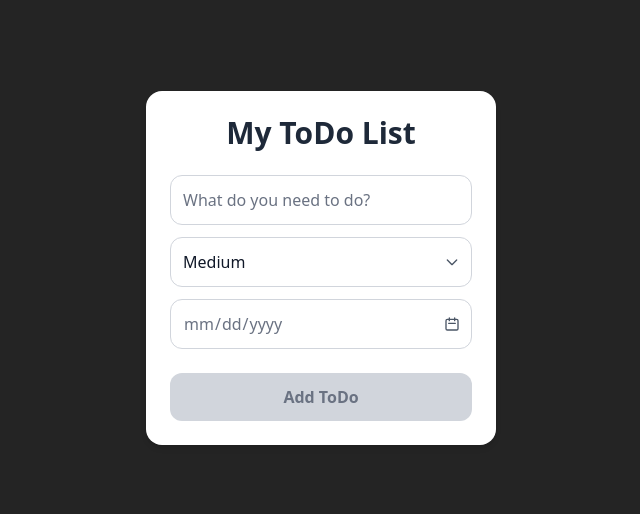
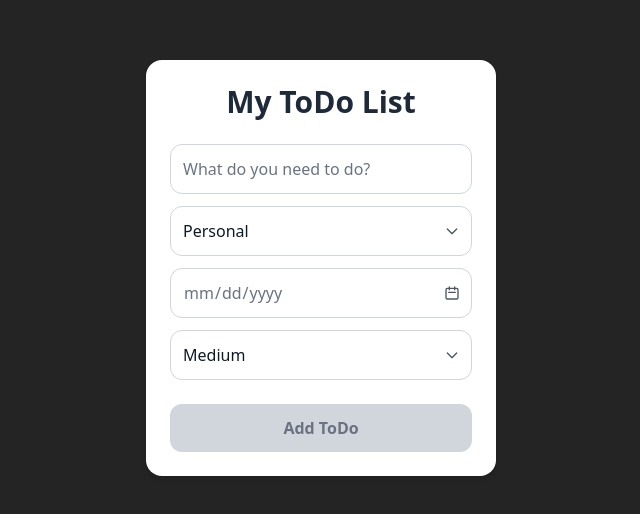
Before and after one commit to jwlim94/todo, a React (Vite) app: page / in a window 1280 px wide. Shown: the part 132-646 px from the top of the page, without its empty margins (319-959 px from the left). Built offline with nearby package versions, Linux system fonts and the light colour scheme.

Commit message:
implement category field with predefined options

```diff
--- a/src/App.tsx
+++ b/src/App.tsx
@@ -6,6 +6,9 @@ const App = () => {
   // * STATES *
   const [todos, setTodos] = useState<TodoItem[]>(() => loadTodos());
   const [description, setDescription] = useState("");
+  const [category, setCategory] = useState<
+    "Personal" | "Work" | "Shopping" | "Study" | "Other"
+  >("Personal");
   const [priority, setPriority] = useState<"High" | "Medium" | "Low">("Medium");
   const [dueDate, setDueDate] = useState("");
   const [editingTodo, setEditingTodo] = useState<TodoItem | null>(null);
@@ -23,6 +26,7 @@ const App = () => {
     const newTodo: TodoItem = {
       id: crypto.randomUUID(),
       description,
+      category,
       priority,
       dueDate: new Date(dueDate + "T00:00:00"),
       status: "Not Started",
@@ -68,18 +72,19 @@ const App = () => {
           onChange={(e) => setDescription(e.target.value)}
         />
 
-        {/* Priority Section */}
+        {/* Category Section */}
         <div className="relative cursor-pointer">
           <select
             className="border border-gray-300 p-3 pr-10 rounded-xl focus:outline-none focus:ring-2 focus:ring-blue-300 transition text-gray-900 appearance-none w-full cursor-pointer"
-            value={priority}
+            value={category}
             onChange={(e) =>
-              setPriority(e.target.value as "High" | "Medium" | "Low")
+              setCategory(e.target.value as TodoItem["category"])
             }
           >
-            <option value="High">High</option>
-            <option value="Medium">Medium</option>
-            <option value="Low">Low</option>
+            <option value="Personal">Personal</option>
+            <option value="Work">Work</option>
+            <option value="Shopping">Shopping</option>
+            <option value="Study">Study</option>
           </select>
           <div className="pointer-events-none absolute inset-y-0 right-3 flex items-center text-gray-600">
             <svg
@@ -127,6 +132,36 @@ const App = () => {
                 strokeLinecap="round"
                 strokeLinejoin="round"
                 d="M8 7V3m8 4V3m-9 8h10M5 21h14a2 2 0 002-2V7a2 2 0 00-2-2H5a2 2 0 00-2 2v12a2 2 0 002 2z"
+              />
+            </svg>
+          </div>
+        </div>
+
+        {/* Priority Section */}
+        <div className="relative cursor-pointer">
+          <select
+            className="border border-gray-300 p-3 pr-10 rounded-xl focus:outline-none focus:ring-2 focus:ring-blue-300 transition text-gray-900 appearance-none w-full cursor-pointer"
+            value={priority}
+            onChange={(e) =>
+              setPriority(e.target.value as "High" | "Medium" | "Low")
+            }
+          >
+            <option value="High">High</option>
+            <option value="Medium">Medium</option>
+            <option value="Low">Low</option>
+          </select>
+          <div className="pointer-events-none absolute inset-y-0 right-3 flex items-center text-gray-600">
+            <svg
+              className="w-4 h-4"
+              fill="none"
+              stroke="currentColor"
+              strokeWidth="2"
+              viewBox="0 0 24 24"
+            >
+              <path
+                strokeLinecap="round"
+                strokeLinejoin="round"
+                d="M19 9l-7 7-7-7"
               />
             </svg>
           </div>
@@ -247,6 +282,17 @@ const App = () => {
                   {todo.description}
                 </p>
 
+                <p className="text-sm text-gray-500">
+                  Category: {todo.category}
+                </p>
+
+                {/* Date Section */}
+                {todo.dueDate && (
+                  <p className="text-sm text-gray-500">
+                    Due: {new Date(todo.dueDate).toLocaleDateString()}
+                  </p>
+                )}
+
                 {/* Priority Section */}
                 <p
                   className={`text-sm font-medium ${
@@ -259,13 +305,6 @@ const App = () => {
                 >
                   Priority: {todo.priority}
                 </p>
-
-                {/* Date Section */}
-                {todo.dueDate && (
-                  <p className="text-sm text-gray-500">
-                    Due: {new Date(todo.dueDate).toLocaleDateString()}
-                  </p>
-                )}
 
                 {/* Status Section */}
                 <p
@@ -314,7 +353,7 @@ const App = () => {
               Edit ToDo
             </h2>
 
-            {/* Description */}
+            {/* Description Section */}
             <input
               className="border w-full border-gray-300 p-3 rounded-xl focus:outline-none focus:ring-1 focus:ring-blue-300 transition text-gray-900 placeholder-gray-500"
               placeholder="What do you need to do?"
@@ -324,21 +363,22 @@ const App = () => {
               }
             />
 
-            {/* Priority */}
+            {/* Category Section */}
             <div className="relative cursor-pointer">
               <select
                 className="border border-gray-300 p-3 pr-10 rounded-xl focus:outline-none focus:ring-2 focus:ring-blue-300 transition text-gray-900 appearance-none w-full cursor-pointer"
-                value={editingTodo.priority}
+                value={editingTodo.category}
                 onChange={(e) =>
                   setEditingTodo({
                     ...editingTodo,
-                    priority: e.target.value as TodoItem["priority"],
+                    category: e.target.value as TodoItem["category"],
                   })
                 }
               >
-                <option value="High">High</option>
-                <option value="Medium">Medium</option>
-                <option value="Low">Low</option>
+                <option value="Personal">Personal</option>
+                <option value="Work">Work</option>
+                <option value="Shopping">Shopping</option>
+                <option value="Study">Study</option>
               </select>
               <div className="pointer-events-none absolute inset-y-0 right-3 flex items-center text-gray-600">
                 <svg
@@ -357,7 +397,7 @@ const App = () => {
               </div>
             </div>
 
-            {/* Due Date */}
+            {/* Date Section */}
             <div className="relative w-full">
               <input
                 type="date"
@@ -400,7 +440,40 @@ const App = () => {
               </div>
             </div>
 
-            {/* Status */}
+            {/* Priority Section */}
+            <div className="relative cursor-pointer">
+              <select
+                className="border border-gray-300 p-3 pr-10 rounded-xl focus:outline-none focus:ring-2 focus:ring-blue-300 transition text-gray-900 appearance-none w-full cursor-pointer"
+                value={editingTodo.priority}
+                onChange={(e) =>
+                  setEditingTodo({
+                    ...editingTodo,
+                    priority: e.target.value as TodoItem["priority"],
+                  })
+                }
+              >
+                <option value="High">High</option>
+                <option value="Medium">Medium</option>
+                <option value="Low">Low</option>
+              </select>
+              <div className="pointer-events-none absolute inset-y-0 right-3 flex items-center text-gray-600">
+                <svg
+                  className="w-4 h-4"
+                  fill="none"
+                  stroke="currentColor"
+                  strokeWidth="2"
+                  viewBox="0 0 24 24"
+                >
+                  <path
+                    strokeLinecap="round"
+                    strokeLinejoin="round"
+                    d="M19 9l-7 7-7-7"
+                  />
+                </svg>
+              </div>
+            </div>
+
+            {/* Status Section */}
             <div className="relative cursor-pointer">
               <select
                 className="border border-gray-300 p-3 pr-10 rounded-xl focus:outline-none focus:ring-2 focus:ring-blue-300 transition text-gray-900 appearance-none w-full cursor-pointer"
--- a/src/types/TodoItem.ts
+++ b/src/types/TodoItem.ts
@@ -4,4 +4,5 @@ export interface TodoItem {
   priority: "High" | "Medium" | "Low";
   dueDate?: Date;
   status: "Not Started" | "In Progress" | "Completed";
+  category: "Personal" | "Work" | "Shopping" | "Study" | "Other";
 }
```
Lines whose indentation alone changed are shown as unchanged.
